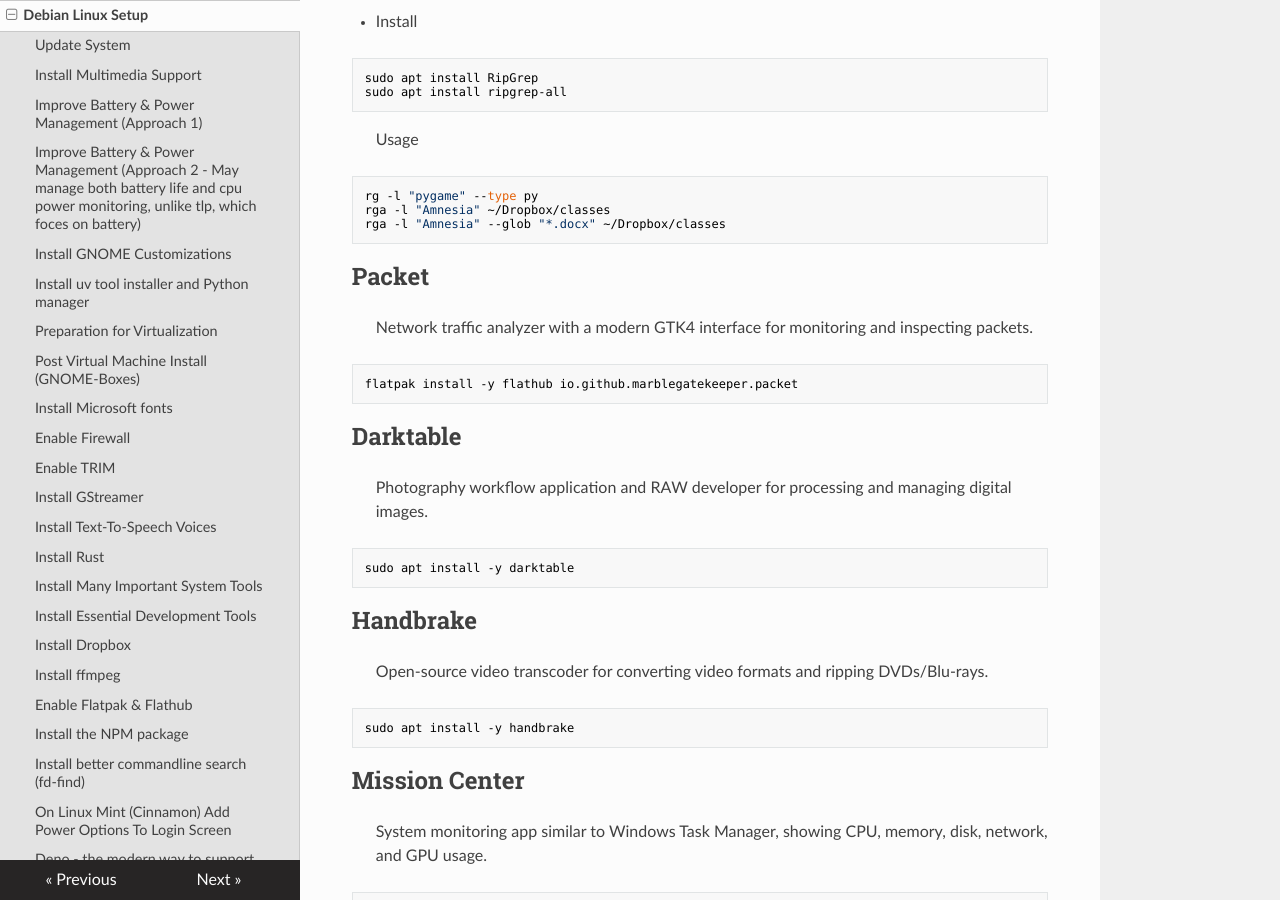
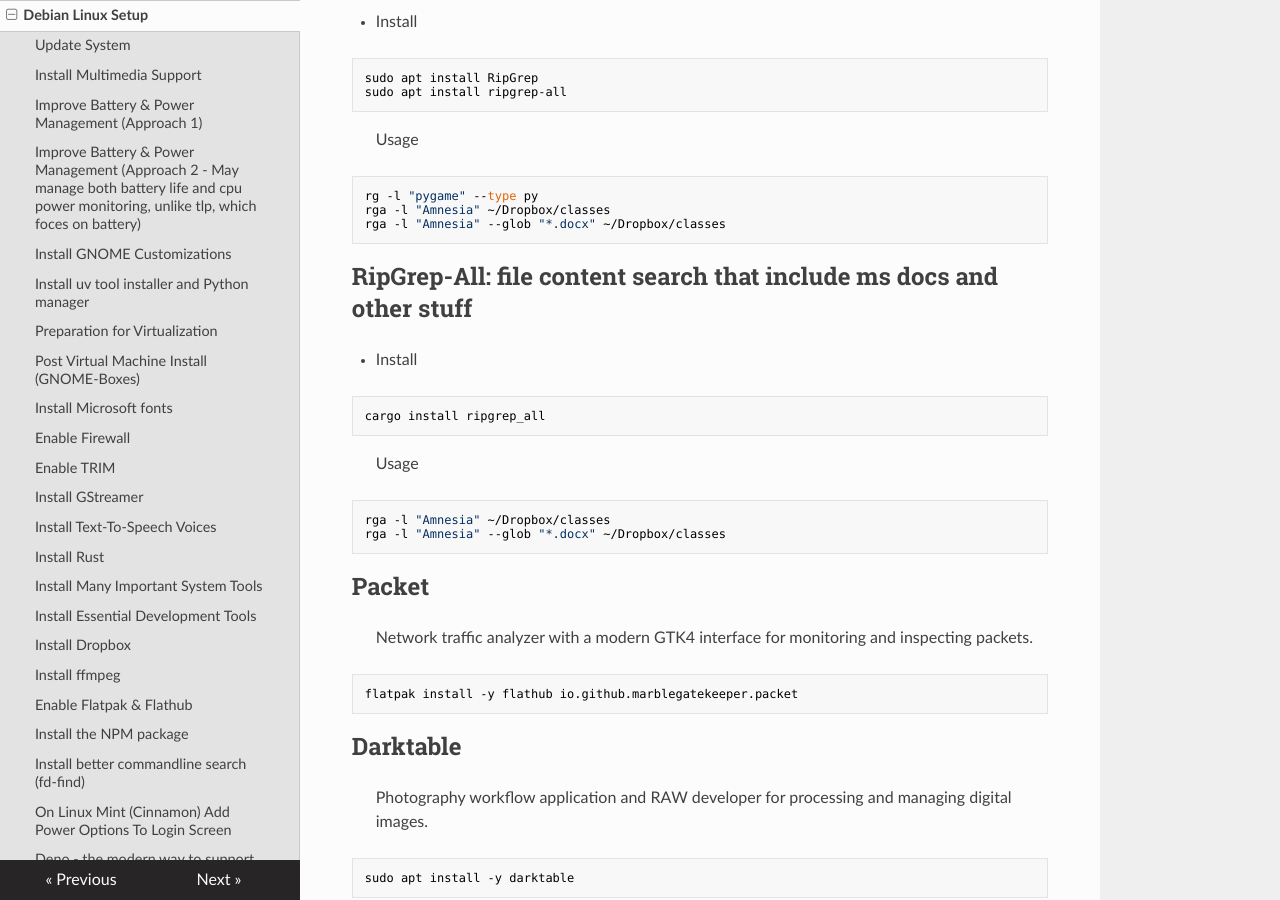
Before and after one commit to travisseymour/useful_stuff, an MkDocs documentation site: the page built from docs/debian_setup.md, in a window 1280 px wide and 900 px high, scrolled down 7346 px. Built offline with MkDocs 1.6.1, drawn with Linux system fonts in a browser that asks for light colours; nearby versions of some CDN libraries.

Commit message:
split and updated rga entry

````diff
--- a/docs/debian_setup.md
+++ b/docs/debian_setup.md
@@ -341,6 +341,20 @@
 
 ```bash
 rg -l "pygame" --type py
+rga -l "Amnesia" ~/Dropbox/classes
+rga -l "Amnesia" --glob "*.docx" ~/Dropbox/classes
+```
+
+## RipGrep-All: file content search that include ms docs and other stuff
+
+- Install
+```bash
+cargo install ripgrep_all
+```
+
+> Usage
+
+```bash
 rga -l "Amnesia" ~/Dropbox/classes
 rga -l "Amnesia" --glob "*.docx" ~/Dropbox/classes
 ```
````
Also changed, not shown: 1 other file.
